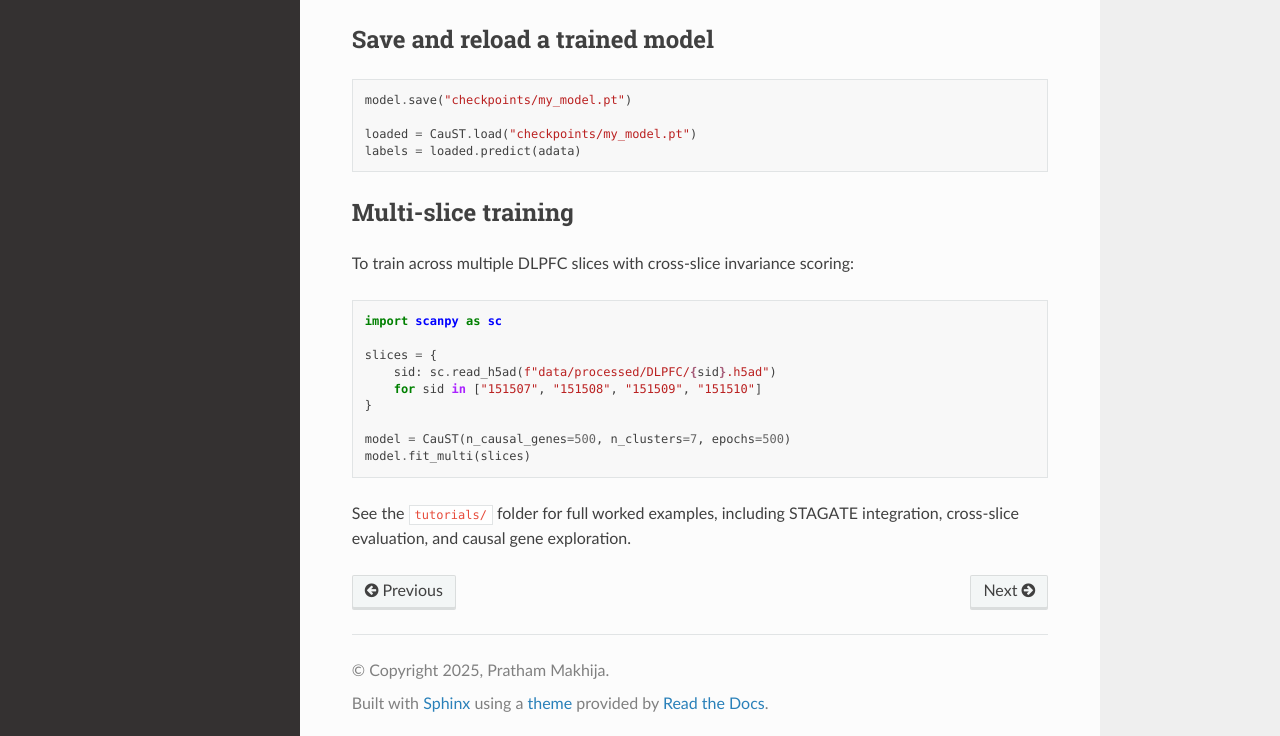
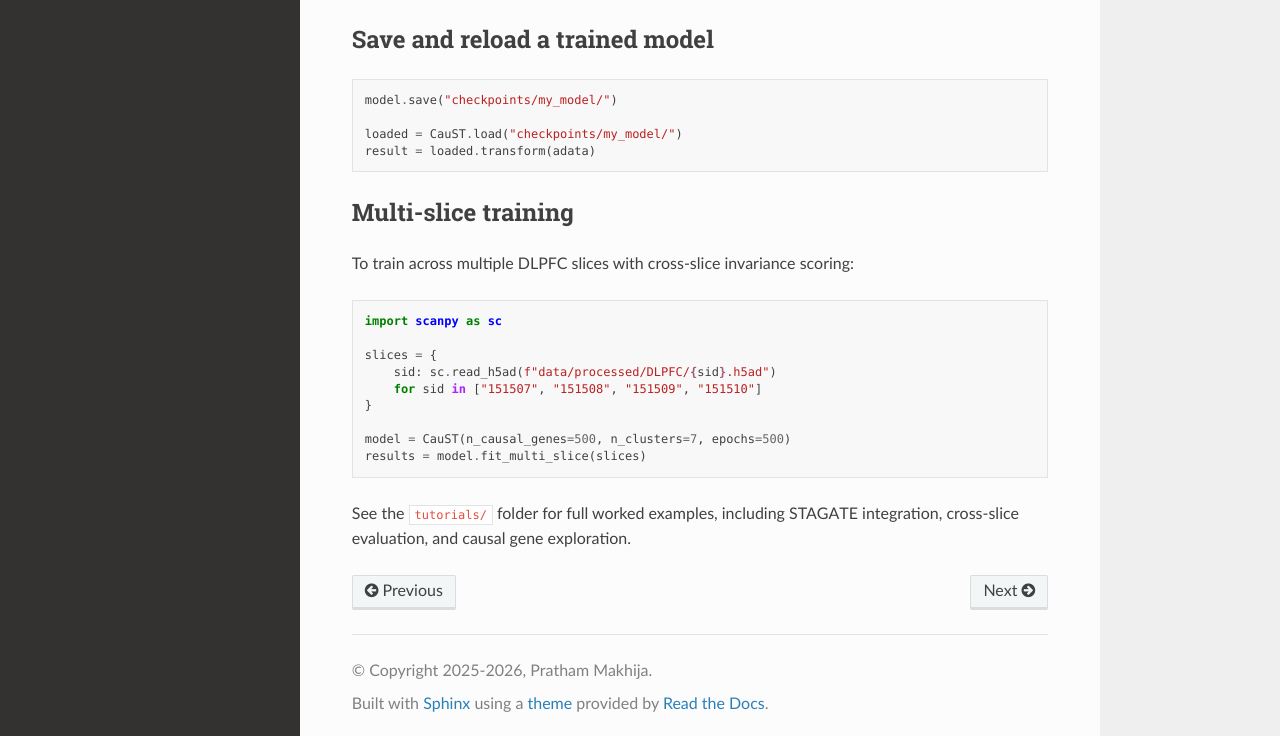
Before and after one commit to prthmmkhija1/CauST, a Sphinx documentation site: the page built from docs/quickstart.rst, in a window 1280 px wide and 1400 px high, scrolled down 87 px. Shown: the part 661-1397 px from the top of the window. Built offline with Sphinx 7.4.7 and the Read the Docs theme 3.1.0, drawn with Linux system fonts in a browser that asks for light colours.

```diff
--- a/docs/conf.py
+++ b/docs/conf.py
@@ -1,7 +1,7 @@
 # Configuration file for the Sphinx documentation builder.
 
 project = 'CauST'
-copyright = '2025, Pratham Makhija'
+copyright = '2025-2026, Pratham Makhija'
 author = 'Pratham Makhija'
 
 extensions = [
--- a/docs/quickstart.rst
+++ b/docs/quickstart.rst
@@ -40,10 +40,10 @@ Save and reload a trained model
 
 .. code-block:: python
 
-   model.save("checkpoints/my_model.pt")
+   model.save("checkpoints/my_model/")
 
-   loaded = CauST.load("checkpoints/my_model.pt")
-   labels = loaded.predict(adata)
+   loaded = CauST.load("checkpoints/my_model/")
+   result = loaded.transform(adata)
 
 Multi-slice training
 --------------------
@@ -60,7 +60,7 @@ To train across multiple DLPFC slices with cross-slice invariance scoring:
    }
 
    model = CauST(n_causal_genes=500, n_clusters=7, epochs=500)
-   model.fit_multi(slices)
+   results = model.fit_multi_slice(slices)
 
 See the ``tutorials/`` folder for full worked examples, including STAGATE
 integration, cross-slice evaluation, and causal gene exploration.
```
Also changed, not shown: CONTRIBUTING.md (added, +45 -0 lines), 4 other files.
